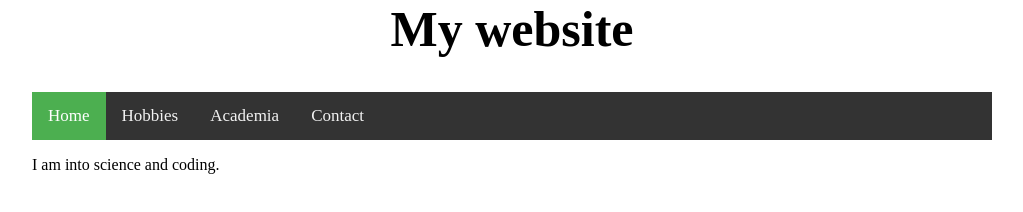
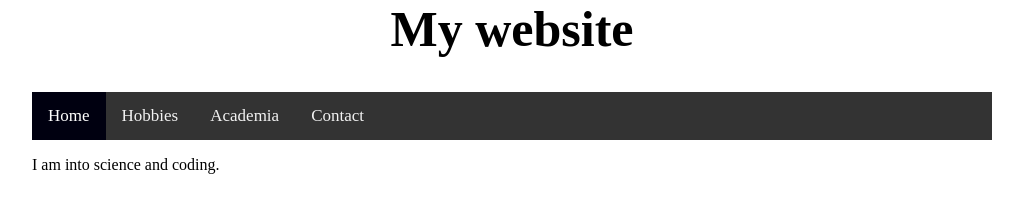
Before and after one commit to dalvador2/dalvador2.github.io, a plain HTML site: page index.html in a window 1280 px wide. Shown: the whole page, without its empty margins (128-1151 px from the left). Drawn offline with Linux system fonts and the light colour scheme.

Commit message:
change hover color

```diff
--- a/style.css
+++ b/style.css
@@ -33,6 +33,6 @@ html,body{
   color: black;
 }
 .navbar a.active{
-  background-color: #4CAF50;
+  background-color: #000010;
   color: white;
 }
```
